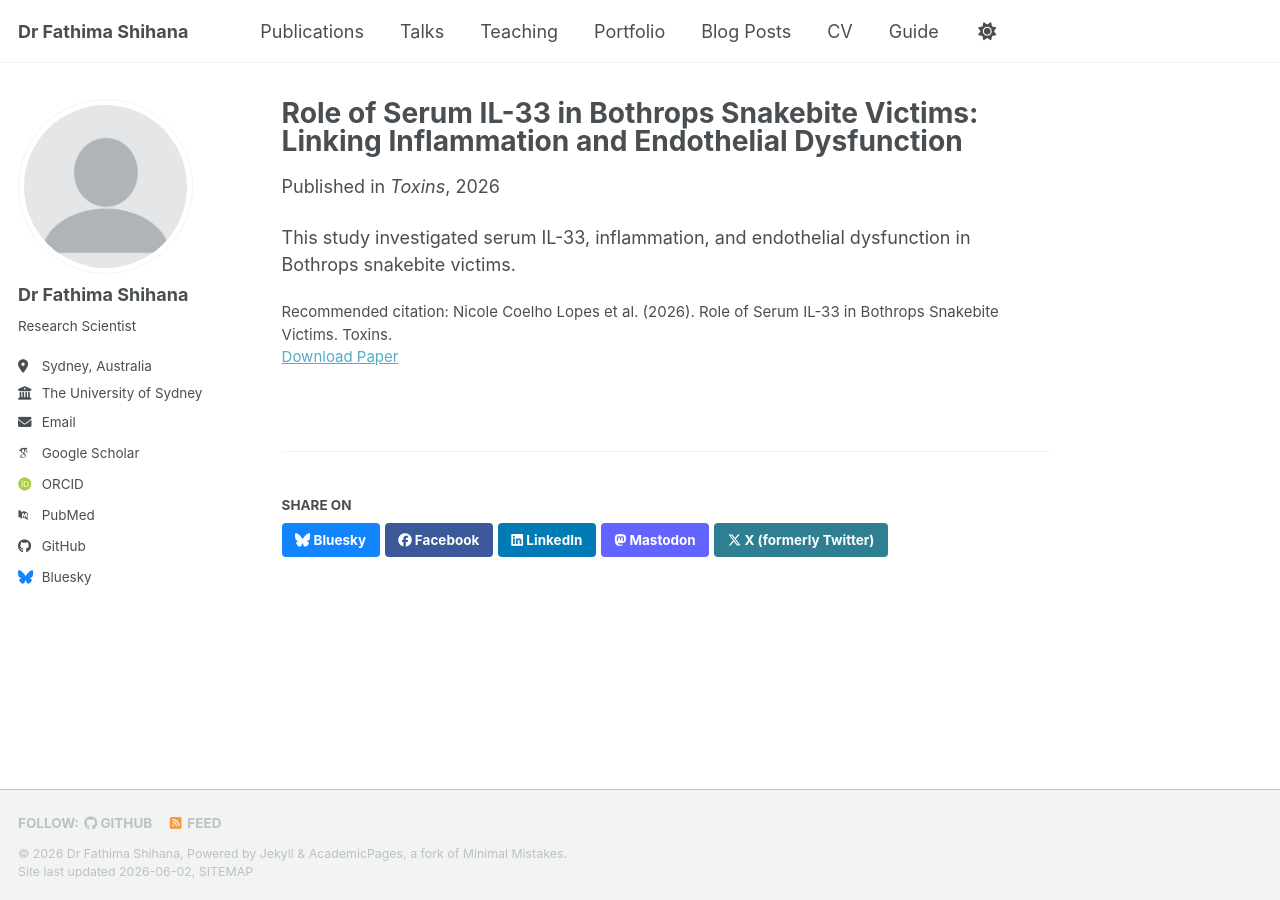
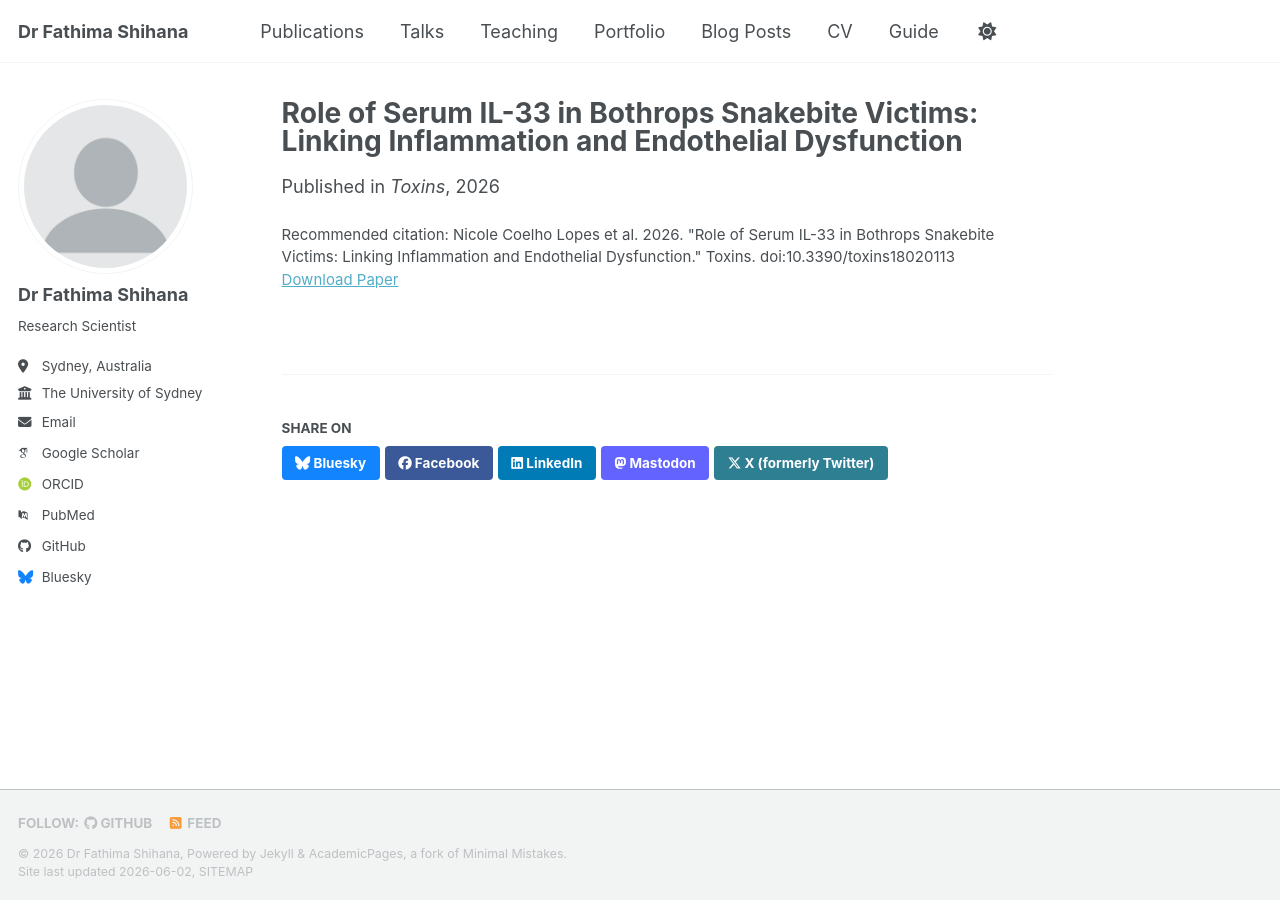
Before and after one commit to fathimashihana/fathimashihana.github.io, a Jekyll site: the page built from _publications/2026-Role of Serum IL-33 in Bothrops Snakebite Victims: Linking Inflammation and Endothelial Dysfunction.md, in a window 1280 px wide. Built offline with Jekyll 4.4.1, drawn with Linux system fonts in a browser that asks for light colours; some web fonts are replaced; a script bundle is joined from its source files by our own code; library files that are not in the unit come from our copies.

Commit message:
Update 2026-Role of Serum IL-33 in Bothrops Snakebite Victims: Linking Inflammation and Endothelial Dysfunction.md

```diff
--- a/_publications/2026-Role of Serum IL-33 in Bothrops Snakebite Victims: Linking Inflammation and Endothelial Dysfunction.md
+++ b/_publications/2026-Role of Serum IL-33 in Bothrops Snakebite Victims: Linking Inflammation and Endothelial Dysfunction.md
@@ -6,8 +6,7 @@ permalink: /publication/role-of-serum-il33
 date: 2026-02-03
 venue: "Toxins"
 paperurl: "https://doi.org/10.3390/toxins18020113"
-citation: 'Nicole Coelho Lopes et al. (2026). Role of Serum IL-33 in Bothrops Snakebite Victims. Toxins.'
-excerpt: 'Investigation of inflammatory biomarkers and endothelial dysfunction in snakebite victims.'
+pdfurl: "/files/role-of-serum-il33.pdf"
+githuburl: "https://github.com/fathimashihana"
+citation: 'Nicole Coelho Lopes et al. 2026. "Role of Serum IL-33 in Bothrops Snakebite Victims: Linking Inflammation and Endothelial Dysfunction." Toxins. doi:10.3390/toxins18020113'
 ---
-
-This study investigated serum IL-33, inflammation, and endothelial dysfunction in Bothrops snakebite victims.
```
